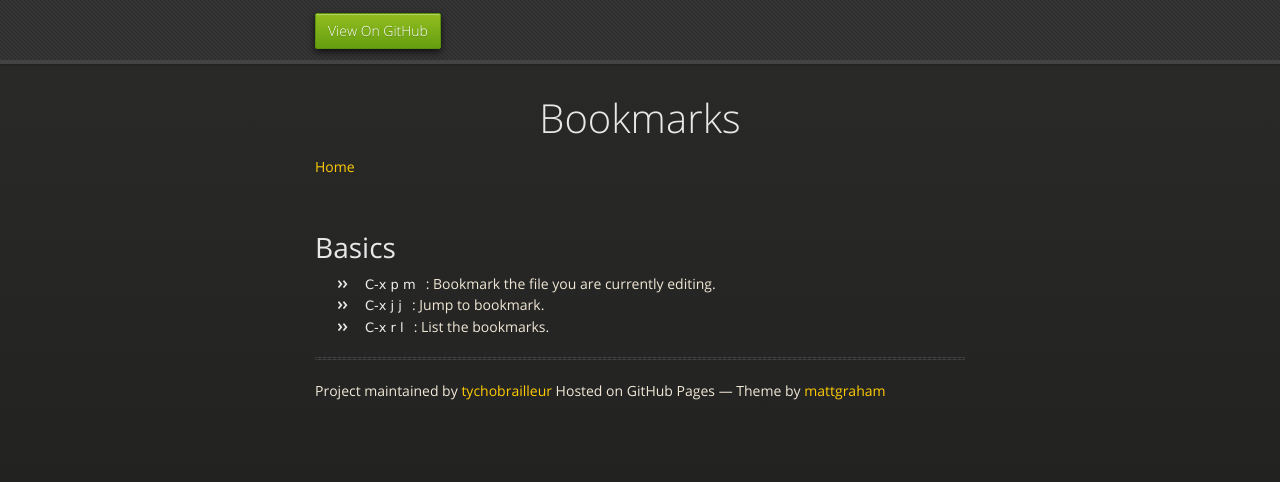
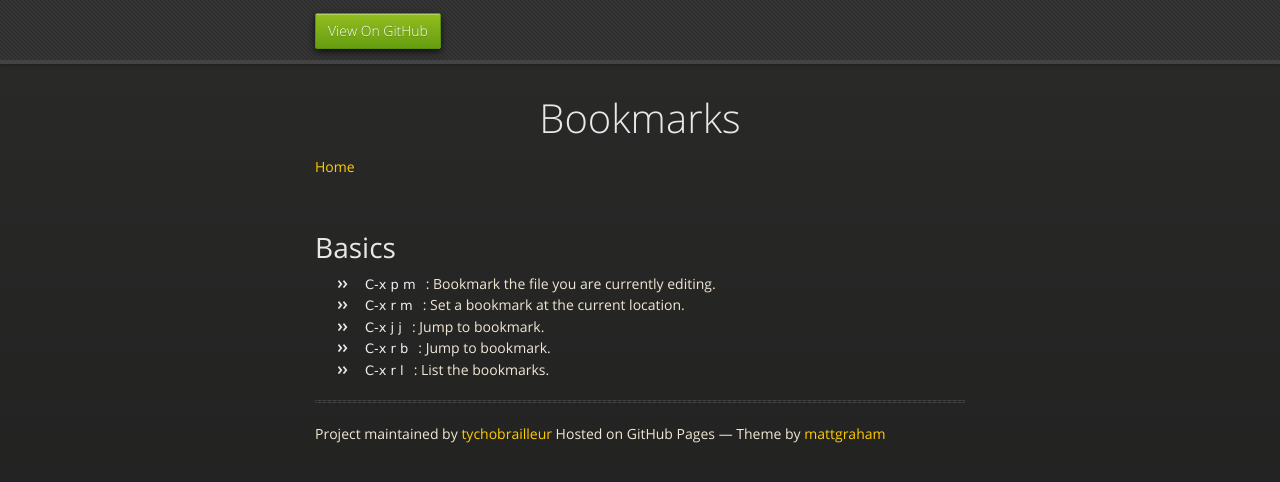
Before and after one commit to tychobrailleur/tychobrailleur.github.io, a Jekyll site: the page built from bookmarks.md, in a window 1280 px wide. Shown: the top 482 px of the page. Built offline with Jekyll 4.4.1, drawn with Linux system fonts in a browser that asks for light colours; nearby versions of some CDN libraries.

Commit message:
Found other bookmark bindings doing the same thing.

```diff
--- a/bookmarks.md
+++ b/bookmarks.md
@@ -6,5 +6,7 @@ layout: default
 # Basics
 
 - `C-x p m`: Bookmark the file you are currently editing.
+- `C-x r m`: Set a bookmark at the current location.
 - `C-x j j`: Jump to bookmark.
+- `C-x r b`: Jump to bookmark.
 - `C-x r l`: List the bookmarks.
```
